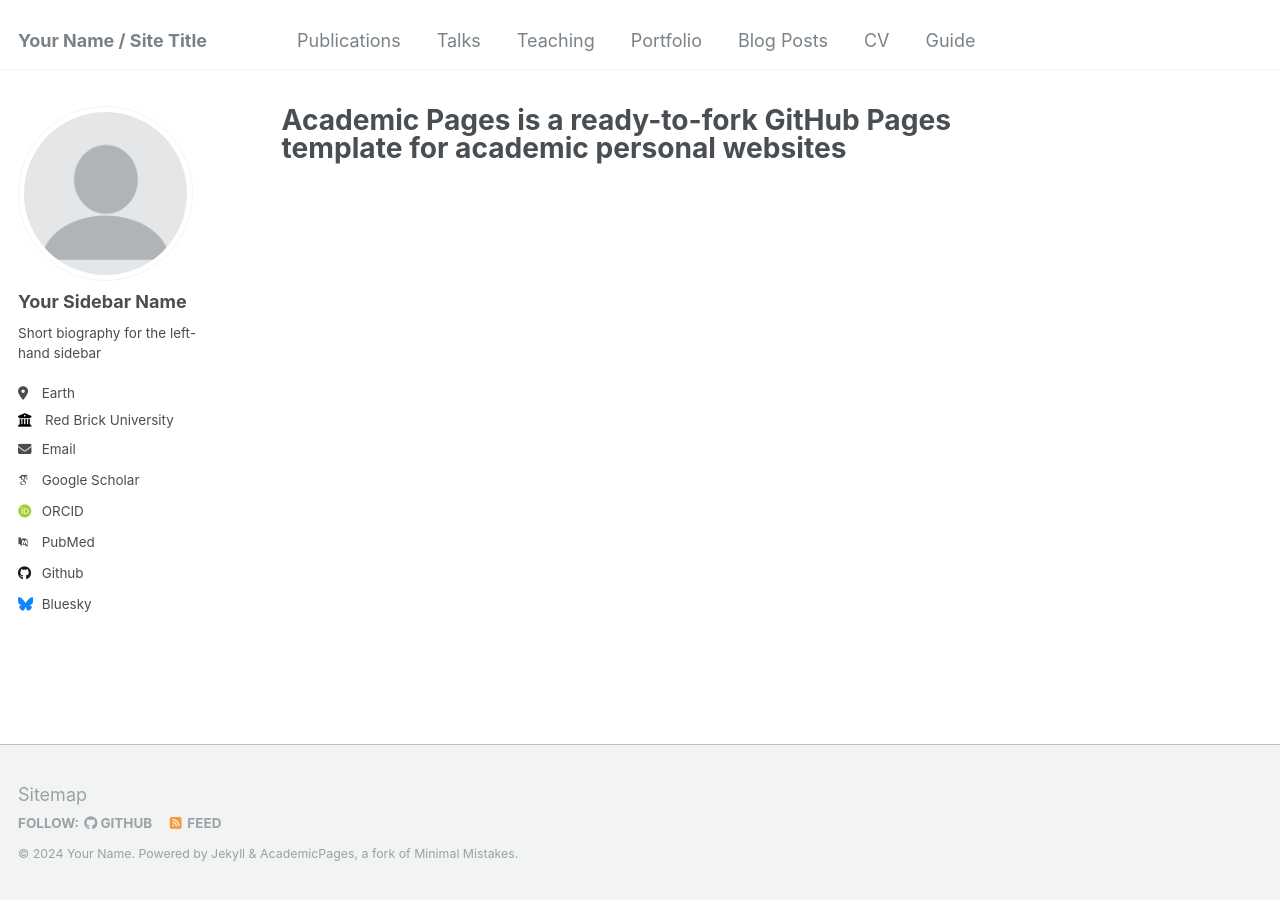
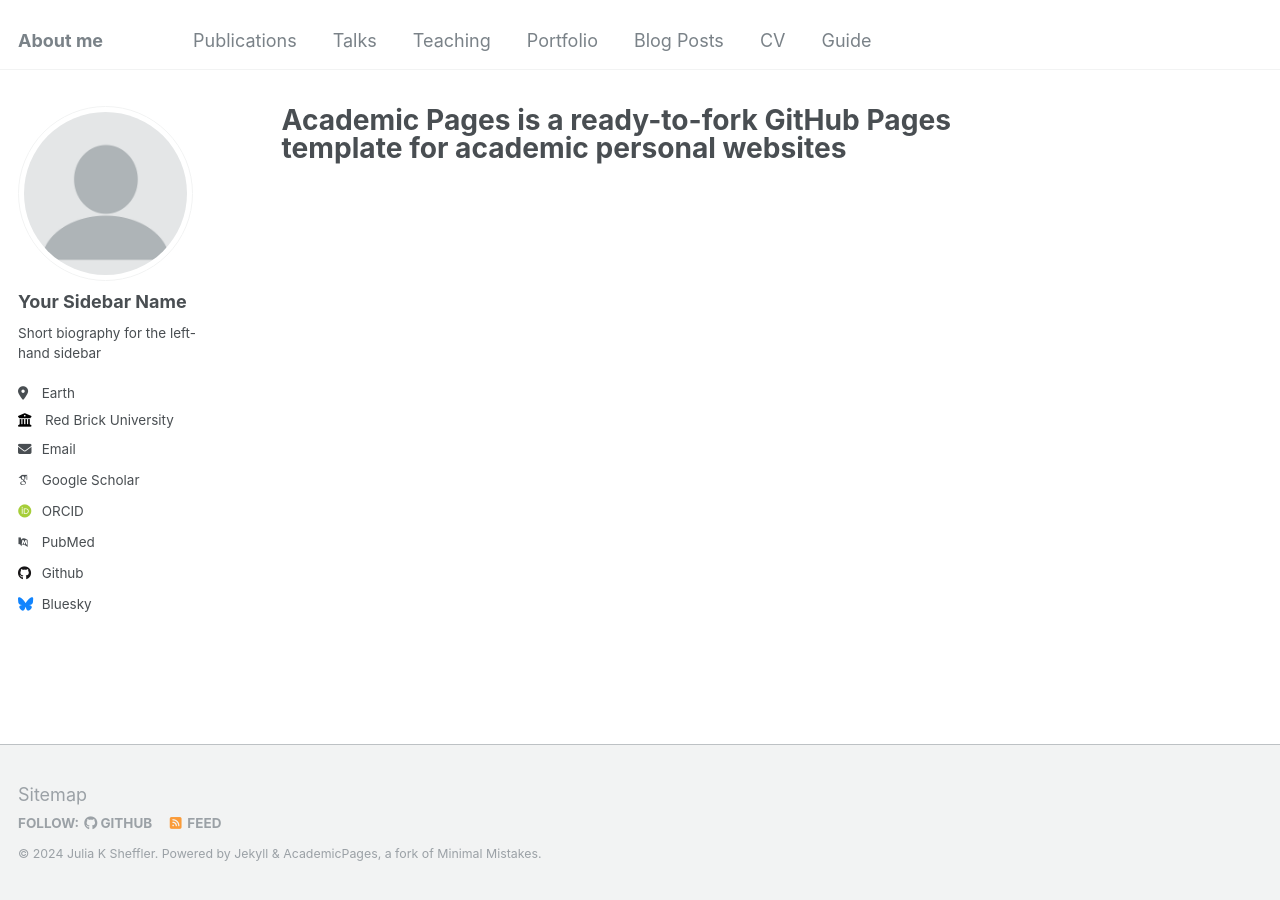
Before and after one commit to JKSheffler/JKSheffler.github.io, a Jekyll site: the page built from _pages/about.md, in a window 1280 px wide. Built offline with Jekyll 4.4.1, drawn with Linux system fonts in a browser that asks for light colours; some web fonts are replaced.

Commit message:
Update _config.yml

```diff
--- a/_config.yml
+++ b/_config.yml
@@ -8,13 +8,13 @@
 
 # Basic Site Settings
 locale                   : "en-US"
-title                    : "Your Name / Site Title"
+title                    : "About me"
 title_separator          : "-"
-name                     : &name "Your Name"
+name                     : &name "Julia K Sheffler"
 description              : &description "personal description"
-url                      : https://academicpages.github.io # the base hostname & protocol for your site e.g. "https://mmistakes.github.io"
+url                      : https://JKSheffler.github.io # the base hostname & protocol for your site e.g. "https://mmistakes.github.io"
 baseurl                  : "" # the subpath of your site, e.g. "/blog"
-repository               : "academicpages/academicpages.github.io"
+repository               : "JKSheffler/JKSheffler.github.io"
 
 # Site Author - The following control what appear as part of the author content on the side bar.
 #               If a field is blank the icon and link will not appear, otherwise it will be shown.
```
